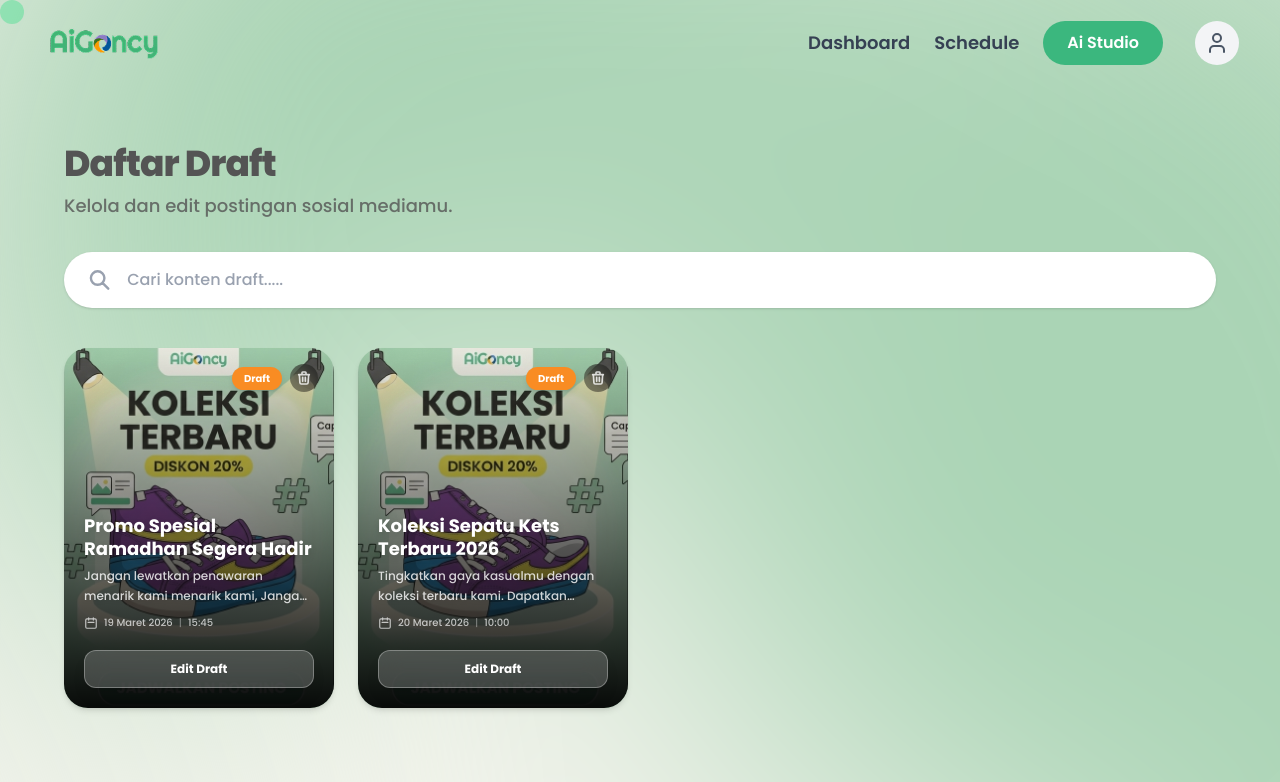
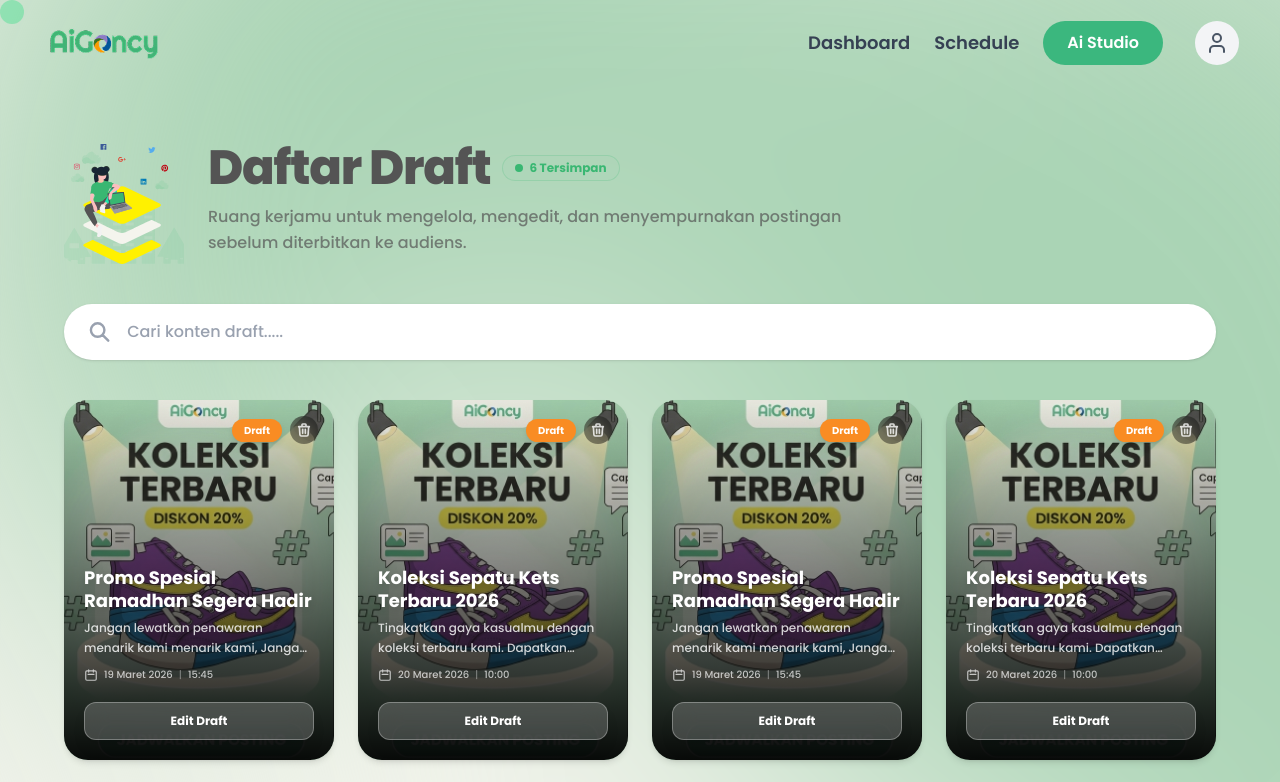
Before and after one commit to Mohmedalfin/marketing-ai, a React (Vite) app: page /schedule in a window 1280 px wide. Shown: the top 782 px of the page. Built offline with nearby package versions, Linux system fonts and the light colour scheme; sample sign-in values are in the browser's storage.

Commit message:
update schedule

```diff
--- a/card.tsx
+++ /dev/null
@@ -1,81 +0,0 @@
-import { useState, useEffect, useRef } from 'react';
-
-// TODO: Import ilustrasi yang menembus batas (contoh: mbak-mbak/sepatu)
-// Ganti path ini dengan gambar format .png transparan
-import breakoutIllustration from './src/assets/ai-poster-preview.svg';
-
-export default function ImageBreakout() {
-    const [isVisible, setIsVisible] = useState(false);
-    const sectionRef = useRef<HTMLDivElement>(null);
-
-    // Observer untuk trigger animasi saat section masuk layar
-    useEffect(() => {
-        const observer = new IntersectionObserver(
-            ([entry]) => {
-                if (entry.isIntersecting) {
-                    setIsVisible(true);
-                    observer.disconnect();
-                }
-            },
-            { threshold: 0.2 }
-        );
-
-        if (sectionRef.current) observer.observe(sectionRef.current);
-        return () => observer.disconnect();
-    }, []);
-
-    return (
-        <section ref={sectionRef} className="relative w-full overflow-hidden bg-light-bg py-20 px-6 md:px-12 lg:px-16 lg:py-32">
-
-            <div className="mx-auto max-w-7xl">
-
-                {/* --- HEADER --- */}
-                <div className={`mb-16 transition-all duration-1000 ease-out
-                    ${isVisible ? 'translate-y-0 opacity-100' : '-translate-y-10 opacity-0'}
-                `}>
-                    <h2 className="text-3xl md:text-4xl lg:text-5xl font-extrabold uppercase tracking-tight text-primary leading-snug">
-                        FOTO YANG<br />MENEMBUS BATAS
-                    </h2>
-                    <p className="mt-4 text-base md:text-lg font-medium text-dark leading-relaxed max-w-3xl">
-                        Konsistensi Bentuk Wadah (Card) Dipertahankan, Namun Gambar Di Dalamnya Sengaja Keluar Dari Batas Atas Untuk Efek 3D Yang Dinamis.
-                    </p>
-                </div>
-
-                {/* --- MAIN CONTENT (CARD & BREAKOUT IMAGE) --- */}
-                <div className="relative w-full">
-
-                    {/* Wadah Card (Konsisten & Menentukan Ukuran) */}
-                    <div className="relative w-full md:w-[60%] lg:w-[45%] aspect-[3/4] bg-white rounded-[2rem] shadow-sm p-6 sm:p-8 flex flex-col items-start justify-end">
-                        {/* Area Teks di Bawah Card */}
-                        <div className="relative z-20 w-full flex flex-col items-start gap-4">
-                            <span className="rounded-full bg-primary-light px-6 py-2 text-base font-bold text-white shadow-sm">
-                                BREAKOUT
-                            </span>
-                            <h3 className="text-xl md:text-2xl font-bold text-primary">
-                                Ilustrasi Dinamis
-                            </h3>
-                            <button className="rounded-xl bg-primary px-8 py-3 text-sm font-bold text-white transition-all hover:bg-primary-hover hover:-translate-y-0.5 focus:outline-hidden">
-                                Lihat Detail
-                            </button>
-                        </div>
-                    </div>
-
-                    {/* --- Gambar Ilustrasi (Yang Sengaja Keluar Batas) --- */}
-                    <div className={`absolute bottom-0 right-[-50px] md:right-0 lg:right-[-50px] flex w-full justify-center md:justify-end items-end transition-all duration-1000 delay-300 ease-out origin-bottom
-                        ${isVisible ? 'translate-y-0 opacity-100 scale-100' : 'translate-y-20 opacity-0 scale-95'}
-                    `}>
-                        {/* Di desktop tingginya diset 140% agar menembus batas atas kotak putih */}
-                        <img
-                            src={breakoutIllustration}
-                            alt="Breakout Illustration"
-                            className="h-[380px] w-auto object-contain object-bottom drop-shadow-2xl sm:h-[450px] md:h-[500px] lg:h-[140%] lg:min-h-[500px]"
-                        />
-                    </div>
-
-                </div>
-
-            </div>
-
-        </section>
-    );
-}
--- a/src/components/Sections/AiPage/AiHeroSection.tsx
+++ b/src/components/Sections/AiPage/AiHeroSection.tsx
@@ -82,7 +82,7 @@ const AiHeroSection = () => {
                     </div>
 
                     {/* --- KOLOM KANAN: Ilustrasi (Animasi Bergerak Terus Menerus) --- */}
-                    <div className={`relative hidden n flex w-full items-center justify-center lg:justify-end transition-all duration-1000 delay-300 ease-out
+                    <div className={`relative hidden md:none-hidden lg:flex w-full items-center justify-center lg:justify-end transition-all duration-1000 delay-300 ease-out
                         ${isVisible ? 'translate-x-0 opacity-100' : 'translate-x-16 opacity-0'}
                     `}>
                         {/* Gambar ini akan melayang-layang tiada henti karena class animate-float-dynamic */}
--- a/src/components/Sections/SchedulePage/DraftListSection.tsx
+++ b/src/components/Sections/SchedulePage/DraftListSection.tsx
@@ -1,10 +1,7 @@
 import { useState, useEffect } from 'react';
 import draftImg1 from '../../../assets/ai-poster-preview.svg';
+import headerAsset from '../../../assets/faq-illustration.svg';
 
-// =============================================================================
-// 1. TYPE DEFINITIONS
-//    Sesuaikan field ini dengan response JSON dari backend API nantinya.
-// =============================================================================
 export interface Draft {
     id: number;
     status: string;
@@ -23,10 +20,6 @@ export interface EditDraftPayload {
     time: string;
 }
 
-// =============================================================================
-// 2. DUMMY DATA
-//    Hapus bagian ini saat sudah pakai API. Pindahkan ke file mock jika perlu.
-// =============================================================================
 const DUMMY_DRAFTS: Draft[] = [
     {
         id: 1,
@@ -48,13 +41,48 @@ const DUMMY_DRAFTS: Draft[] = [
         time: '10:00',
         image: draftImg1,
     },
+    {
+        id: 3,
+        status: 'Draft',
+        platform: 'Instagram',
+        title: 'Promo Spesial Ramadhan Segera Hadir',
+        description: 'Jangan lewatkan penawaran menarik kami menarik kami, Jangan lewatkan penawaran menarik kami menarik kami. #instagram #Aigency #tamaddan #proots',
+        date: '2026-03-19',
+        time: '15:45',
+        image: draftImg1,
+    },
+    {
+        id: 4,
+        status: 'Draft',
+        platform: 'TikTok',
+        title: 'Koleksi Sepatu Kets Terbaru 2026',
+        description: 'Tingkatkan gaya kasualmu dengan koleksi terbaru kami. Dapatkan diskon 20% khusus minggu ini! #SepatuKets #Diskon',
+        date: '2026-03-20',
+        time: '10:00',
+        image: draftImg1,
+    },
+    {
+        id: 5,
+        status: 'Draft',
+        platform: 'Instagram',
+        title: 'Promo Spesial Ramadhan Segera Hadir',
+        description: 'Jangan lewatkan penawaran menarik kami menarik kami, Jangan lewatkan penawaran menarik kami menarik kami. #instagram #Aigency #tamaddan #proots',
+        date: '2026-03-19',
+        time: '15:45',
+        image: draftImg1,
+    },
+    {
+        id: 6,
+        status: 'Draft',
+        platform: 'TikTok',
+        title: 'Koleksi Sepatu Kets Terbaru 2026',
+        description: 'Tingkatkan gaya kasualmu dengan koleksi terbaru kami. Dapatkan diskon 20% khusus minggu ini! #SepatuKets #Diskon',
+        date: '2026-03-20',
+        time: '10:00',
+        image: draftImg1,
+    },
 ];
 
-// =============================================================================
-// 3. SERVICE LAYER (API ADAPTER)
-//    Saat implementasi API, ganti isi fungsi-fungsi ini dengan fetch/axios call.
-//    Komponen UI tidak perlu diubah sama sekali.
-// =============================================================================
 const draftService = {
     fetchAll: async (): Promise<Draft[]> => {
         return new Promise((resolve) => setTimeout(() => resolve(DUMMY_DRAFTS), 500));
@@ -72,9 +100,6 @@ const draftService = {
     },
 };
 
-// =============================================================================
-// 4. HELPER — Format tanggal ISO → tampilan Indonesia
-// =============================================================================
 const formatDisplayDate = (dateStr: string): string => {
     if (!dateStr) return '-';
     if (!/^\d{4}-\d{2}-\d{2}$/.test(dateStr)) return dateStr;
@@ -83,9 +108,6 @@ const formatDisplayDate = (dateStr: string): string => {
     return `${d} ${months[m - 1]} ${y}`;
 };
 
-// =============================================================================
-// 5. KOMPONEN UTAMA
-// =============================================================================
 export default function DraftListSection() {
     // --- State UI ---
     const [isVisible, setIsVisible]     = useState(false);
@@ -118,17 +140,11 @@ export default function DraftListSection() {
         loadDrafts();
     }, []);
 
-    // -------------------------------------------------------------------------
-    // Handler: Mulai Edit
-    // -------------------------------------------------------------------------
     const handleEditClick = (draft: Draft) => {
         setEditingId(draft.id);
         setEditForm({ title: draft.title, description: draft.description, date: draft.date, time: draft.time });
     };
 
-    // -------------------------------------------------------------------------
-    // Handler: Simpan Edit (optimistic update — UI langsung update, API di bg)
-    // -------------------------------------------------------------------------
     const handleSaveEdit = async (id: number) => {
         setDrafts((prev) =>
             prev.map((d) => (d.id === id ? { ...d, ...editForm } : d))
@@ -166,20 +182,45 @@ export default function DraftListSection() {
             d.description.toLowerCase().includes(searchQuery.toLowerCase())
     );
 
-    // ==========================================================================
-    // RENDER
-    // ==========================================================================
     return (
         <section className="min-h-screen w-full py-10 md:py-20 px-6 md:px-12 lg:px-16">
             <div className="mx-auto max-w-7xl">
 
-                {/* Header */}
-                <div className={`mb-8 transition-all duration-700 ease-out ${isVisible ? 'translate-y-0 opacity-100' : '-translate-y-8 opacity-0'}`}>
-                    <h1 className="text-4xl font-extrabold text-dark tracking-tight">Daftar Draft</h1>
-                    <p className="mt-2 text-sm md:text-lg font-medium text-dark/80 max-w-4xl">
-                        Kelola dan edit postingan sosial mediamu.
-                    </p>
+                <div className={`mb-10 flex flex-col md:flex-row md:items-end justify-between gap-6 transition-all duration-700 ease-out ${isVisible ? 'translate-y-0 opacity-100' : '-translate-y-8 opacity-0'}`}>
+
+                    <div className="flex items-start gap-5 md:gap-6">
+                        <div className="hidden sm:flex h-20 w-20 md:h-30 md:w-30 shrink-0 overflow-hidden">
+                            <img
+                                src={headerAsset}
+                                alt="Header Dekorasi"
+                                className="h-full w-full object-cover"
+                            />
+                        </div>
+
+                        <div className="flex flex-col justify-center">
+                            <div className="flex flex-wrap items-center gap-3 mb-2 md:mb-3">
+                                <h1 className="text-4xl md:text-5xl font-extrabold text-dark tracking-tight">
+                                    Daftar Draft
+                                </h1>
+
+                                <span className="flex items-center gap-1.5 rounded-full bg-primary-light/30 px-3 py-1 text-xs font-bold text-primary border border-primary/20">
+                                    <span className="relative flex h-2 w-2">
+                                    <span className="animate-ping absolute inline-flex h-full w-full rounded-full bg-primary opacity-75"></span>
+                                    <span className="relative inline-flex rounded-full h-2 w-2 bg-primary"></span>
+                                    </span>
+                                    {drafts.length} Tersimpan
+                                </span>
+                            </div>
+
+                            <p className="text-sm md:text-base font-medium text-dark/70 max-w-2xl leading-relaxed">
+                                Ruang kerjamu untuk mengelola, mengedit, dan menyempurnakan postingan sebelum diterbitkan ke audiens.
+                            </p>
+                        </div>
+                    </div>
+
                 </div>
+
+
 
                 {/* Search Bar */}
                 <div className={`relative mb-10 w-full transition-all duration-700 delay-200 ease-out ${isVisible ? 'translate-y-0 opacity-100' : 'translate-y-8 opacity-0'}`}>
```
Also changed, not shown: varcel.json (added, +8 -0 lines).
